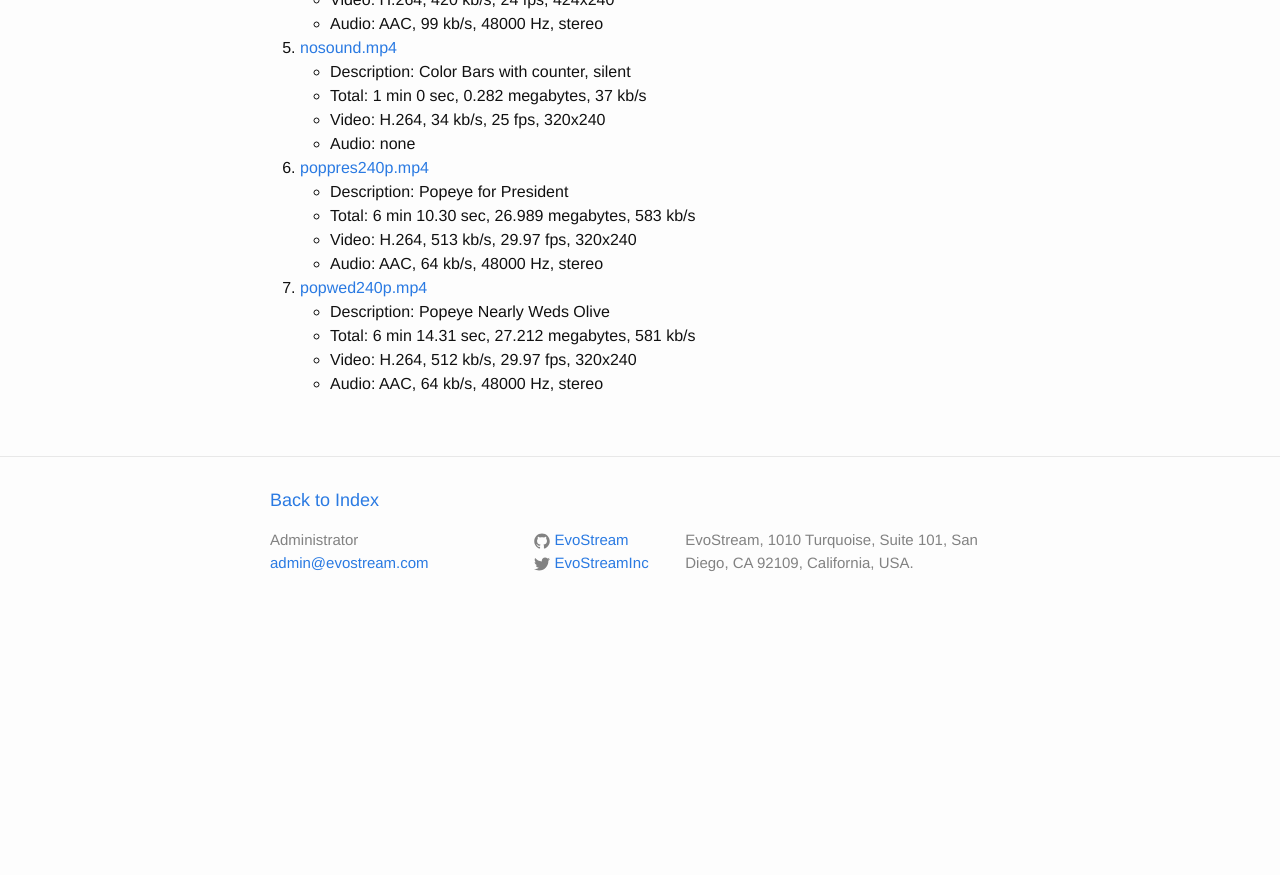
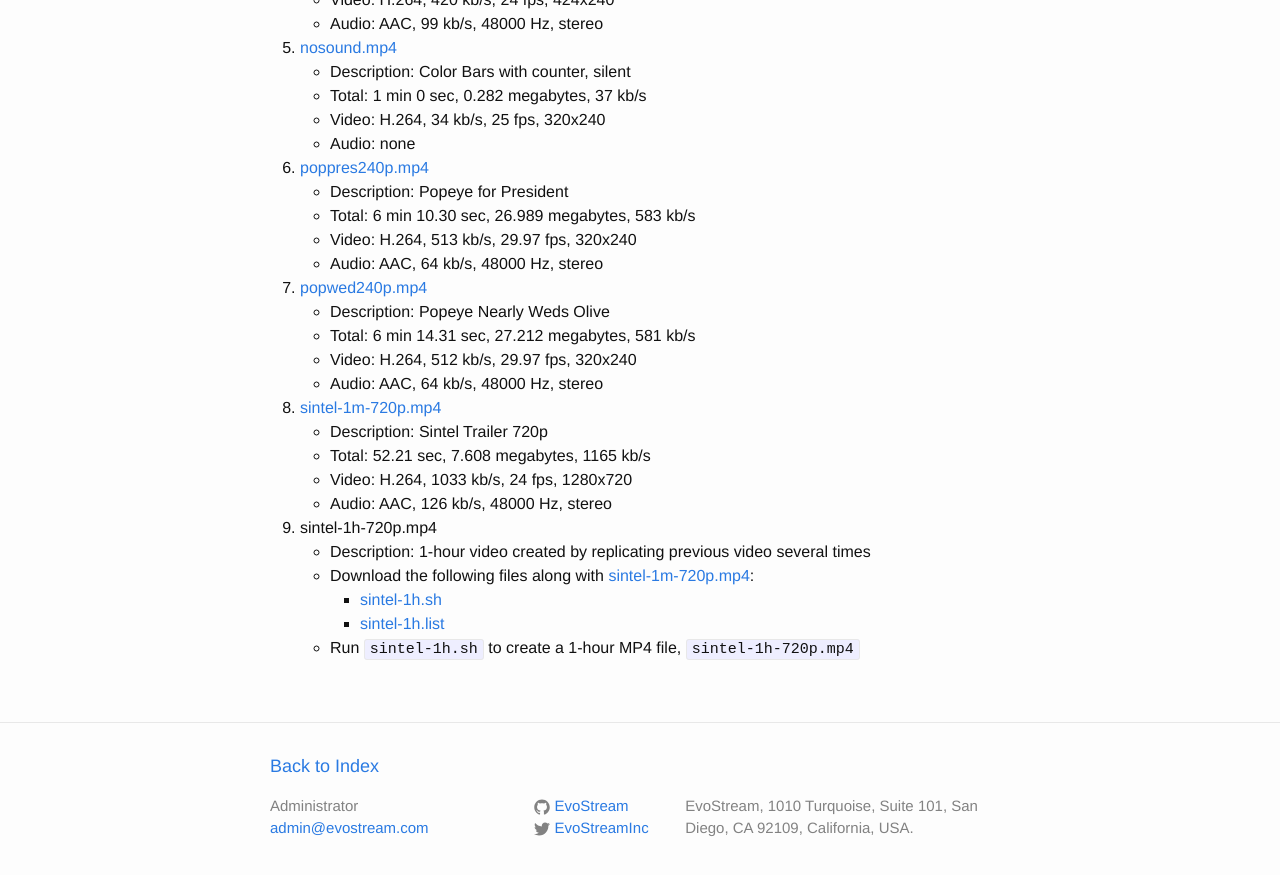
Before and after one commit to EvoStream/sample_content, a Jekyll site: the page built from _posts/2016-01-01-index.md, in a window 1280 px wide and 900 px high, scrolled down 644 px. Shown: the top 875 px of the window. Built offline with Jekyll 4.4.1, drawn with Linux system fonts in a browser that asks for light colours; before the commit the page ends 1278 px from its top, so only the background shows below that.

Commit message:
Add 1-minute Sintel trailer and script to create 1-hour video

```diff
--- a/_posts/2016-01-01-index.md
+++ b/_posts/2016-01-01-index.md
@@ -41,3 +41,14 @@ permalink: table_of_contents
    - Total: 6 min 14.31 sec, 27.212 megabytes, 581 kb/s
    - Video: H.264, 512 kb/s, 29.97 fps, 320x240
    - Audio: AAC, 64 kb/s, 48000 Hz, stereo
+1. [sintel-1m-720p.mp4]({{site.url}}{{site.baseurl}}/assets/sintel-1m-720p.mp4)
+   - Description: Sintel Trailer 720p
+   - Total: 52.21 sec, 7.608 megabytes, 1165 kb/s
+   - Video: H.264, 1033 kb/s, 24 fps, 1280x720
+   - Audio: AAC, 126 kb/s, 48000 Hz, stereo
+1. sintel-1h-720p.mp4
+   - Description: 1-hour video created by replicating previous video several times
+   - Download the following files along with [sintel-1m-720p.mp4]({{site.url}}{{site.baseurl}}/assets/sintel-1m-720p.mp4):
+     - [sintel-1h.sh]({{site.url}}{{site.baseurl}}/assets/sintel-1h.sh)
+     - [sintel-1h.list]({{site.url}}{{site.baseurl}}/assets/sintel-1h.list)
+   - Run `sintel-1h.sh` to create a 1-hour MP4 file, `sintel-1h-720p.mp4`
```
Also changed, not shown: 3 other files.
